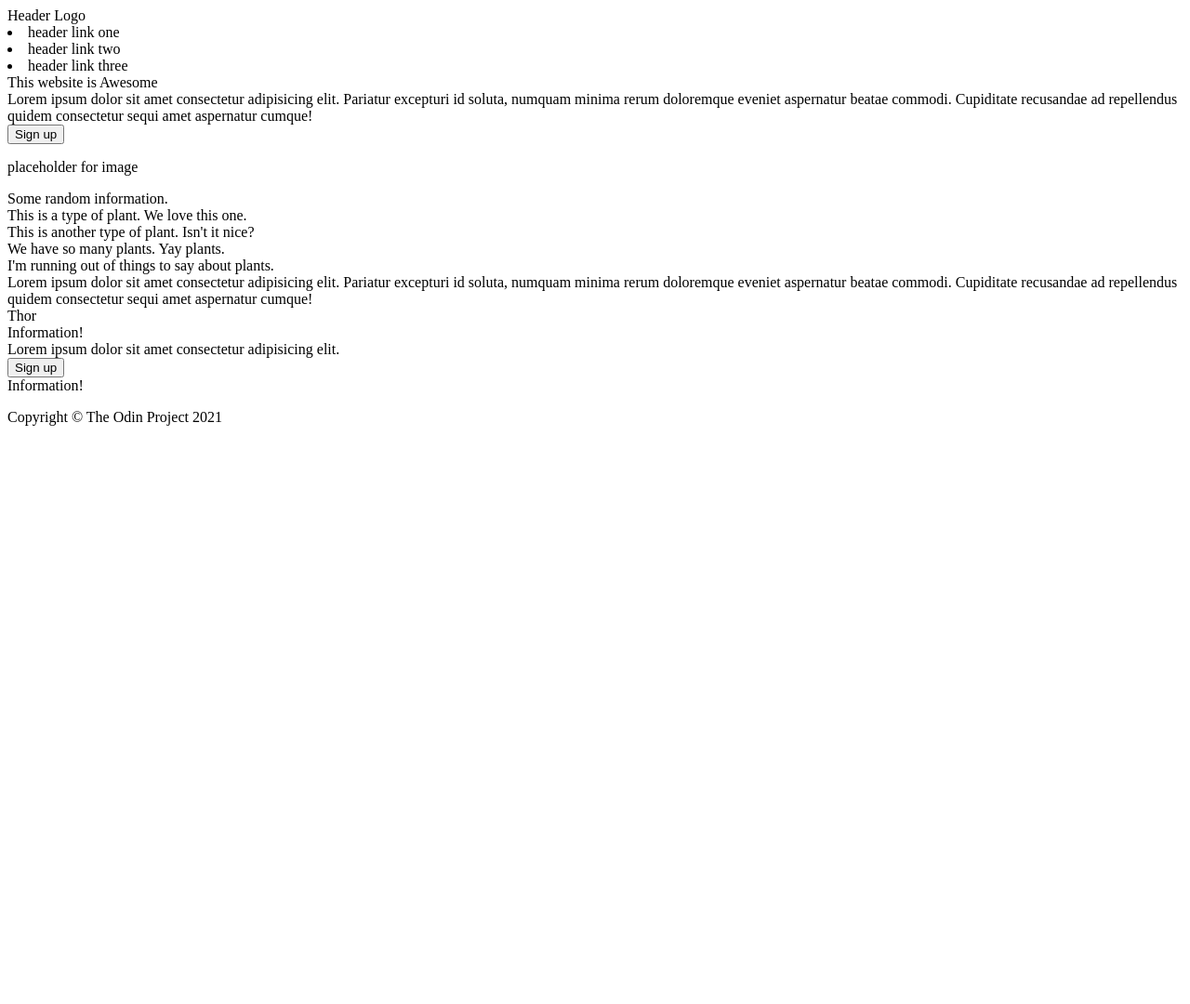
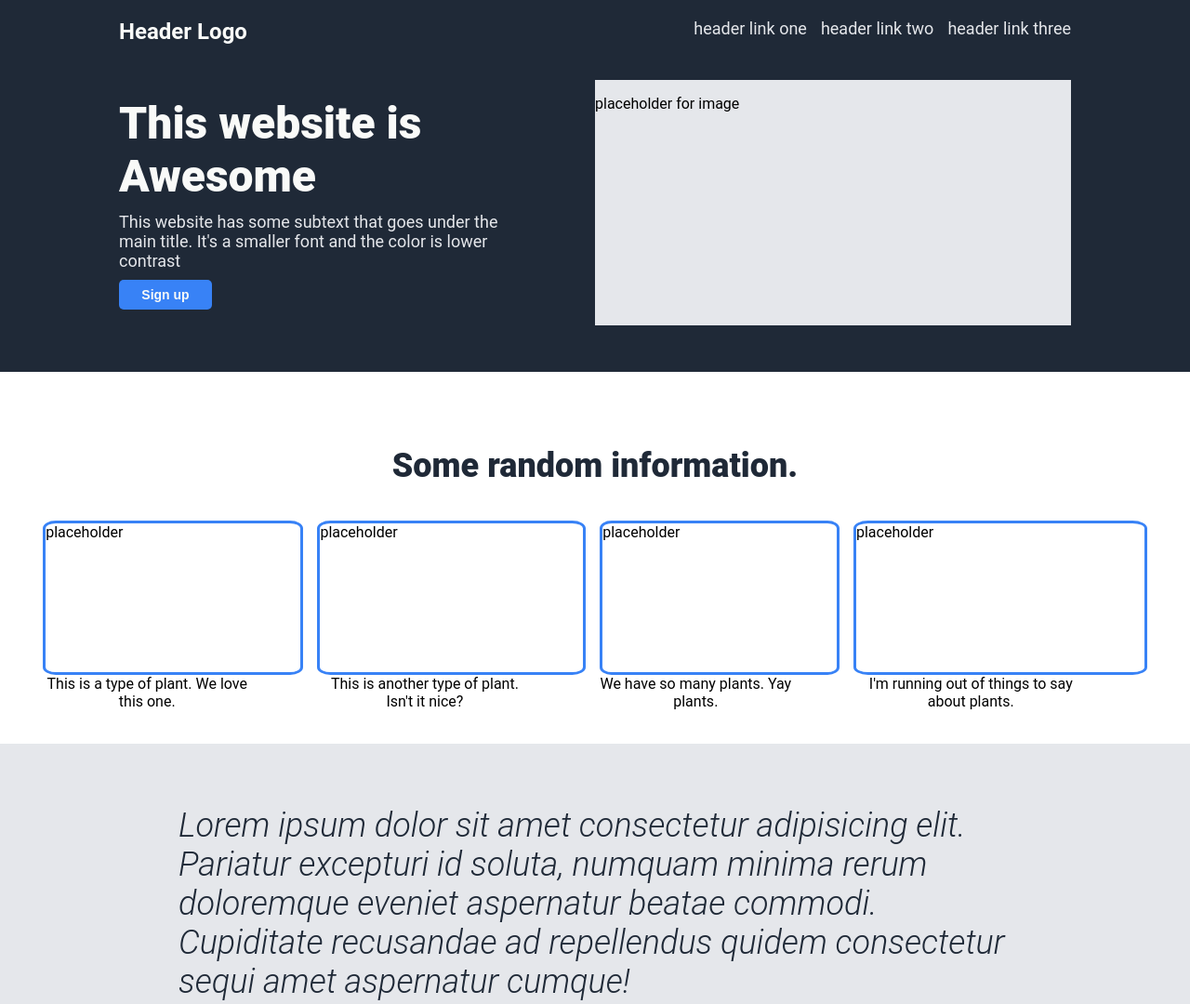
Before and after one commit to danrmoliv/top-landing-page, a plain HTML site: page index.html in a window 1280 px wide. Shown: the top 1080 px of the page at 93% size. Before the commit the page ends 800 px from the top, so only its background shows below. Drawn offline with Linux system fonts and the light colour scheme.

Commit message:
Edit index.html style.css finished initial structure

```diff
--- a/css/style.css
+++ b/css/style.css
@@ -0,0 +1,217 @@
+body {
+    display: flex;
+    flex-direction: column;
+    font-family: 'Roboto', sans-serif;
+    margin: 0px;
+}
+
+.header {
+    display: flex;
+    justify-content: space-between;
+    padding-top: 20px;
+    margin-bottom: auto;
+    flex-grow: 1;
+    flex-basis: 20%;
+}
+
+ul {
+    list-style-type: none;
+    margin: 0;
+    padding: 0;
+    display: flex;
+    justify-content: space-between;
+    gap: 15px;
+
+}
+
+.header .logo{
+    font-size: 24px;
+    color: #F9FAF8;
+    font-weight: bold;
+}
+
+a{
+    text-decoration: none;
+    font-size: 18px;
+    color: #E5E7EB;
+}
+
+.first-section{
+    margin: 0px;
+    background-color: #1F2937;
+    padding-left: 10%;
+    padding-right: 10%;
+    display: flex;
+    flex-direction: column;
+    /* justify-content: space-between; */
+    height: 400px;
+    justify-content: center;
+}
+
+.first-content{
+    display: flex;
+    margin-bottom: 50px;
+    flex-basis: 80%;
+    flex-grow: 4;
+    align-items: center;
+    justify-content: space-between;
+}
+
+.title-content{
+    font-size: 48px;
+    color: #F9FAF8;
+    font-weight: 900;
+}
+
+.first-content .text{
+    font-size: 18px;
+    color: #E5E7EB;
+}
+
+.first-content .left-content{
+    flex-basis: 40%;
+    display: flex;
+    flex-direction: column;
+    justify-content: space-between;
+    gap: 10px
+}
+
+.first-content .right-content{
+    flex-basis: 50%;
+    background-color: #E5E7EB;
+    height: 100%;
+}
+
+.sign-up{
+    background-color: #3882F6;
+    border-radius: 5px;
+    width: 100px;
+    padding: 8px 20px;
+    font-size: 14px;
+    font-weight: bold;
+    color: #F9FAF8;
+    border-style: none;
+    height: 32px;
+}
+
+
+.second-section{
+    margin: 0px;
+    display: flex;
+    flex-direction: column;
+    justify-content: space-between;
+    height: 400px;
+    justify-content: center;
+    align-items: center;
+}
+
+.second-section .title{
+    font-size: 36px;
+    color: #1F2937;
+    font-weight: 900;
+    align-items: flex-start;
+    height: 20%;
+}
+
+.img-container{
+    height: 40%;
+    display: flex;
+    justify-content: center;
+    gap: 15px;
+}
+
+.img-container .text{
+    width: 80%;
+    flex-basis: auto;
+    text-align: center;
+    align-items: center;
+}
+
+.info .photo-info{
+    /* flex-basis: 80px; */
+    align-items: center;
+    border-color: #3882F6;
+    border-style: solid;
+    border-radius: 5%;
+    height: 100%;
+}
+
+.third-section{
+    background-color: #E5E7EB;
+    height: 400px;
+    display: flex;
+    flex-direction: column;
+    justify-content: center;
+    align-items: center;
+    gap: 15px;
+}
+
+.third-section .text-msg{
+    font-size: 36px;
+    color: #1F2937;
+    font-weight: 300;
+    /* width: 70%; */
+    margin-right: 15%;
+    margin-left: 15%;
+
+}
+
+.third-section .author-msg {
+    font-size: 36px;
+    color: #1F2937;
+    font-weight: bold;
+    margin-right: 15%;
+    align-self:self-end;
+}
+
+.fourth-section{
+    height: 300px;
+    display: flex;
+    justify-content: center;
+    align-items: center;
+    color: #F9FAF8;
+}
+
+.fourth-section .card{
+    background-color: #3882F6;
+    width: 80%;
+    height: 40%;
+    display: flex;
+    justify-content: center;
+    align-items: center;
+    /* padding: 15px; */
+}
+
+.fourth-section .sign-up{
+    border-color: #F9FAF8;
+    border-style: solid;
+    margin-left: auto;
+    margin-right: 10%;
+}
+
+.fourth-section .left-content{
+    margin-left: 10%;
+    display: flex;
+    flex-direction: column;
+    justify-content: center;
+    gap: 5px;
+}
+
+.fourth-section .left-content .title{
+    font-size: 20px;
+    font-weight: bold;
+}
+
+/* do not edit this footer */
+.footer {
+  /* position: fixed; */
+  bottom: 0;
+  left: 0;
+  right: 0;
+  height: 52px;
+  display: flex;
+  align-items: center;
+  justify-content: center;
+  background: #1F2937;
+  color: #E5E7EB;
+}
--- a/index.html
+++ b/index.html
@@ -17,11 +17,11 @@
             <div class="logo">Header Logo</div>
 
             <div class="menu">
-                <ui>
-                    <li>header link one</li>
-                    <li>header link two</li>
-                    <li>header link three</li>
-                </ui>
+                <ul>
+                    <li><a href="#">header link one</a></li>
+                    <li><a href="#">header link two</a></li>
+                    <li><a href="#">header link three</a></li>
+                </ul>
             </div>
 
         </div>
@@ -31,7 +31,7 @@
             <div class="left-content">
 
                 <div class="title-content">This website is Awesome</div>
-                <div class="text">Lorem ipsum dolor sit amet consectetur adipisicing elit. Pariatur excepturi id soluta, numquam minima rerum doloremque eveniet aspernatur beatae commodi. Cupiditate recusandae ad repellendus quidem consectetur sequi amet aspernatur cumque!</div>
+                <div class="text">This website has some subtext that goes under the main title. It's a smaller font and the color is lower contrast</div>
                 <button class="sign-up">Sign up</button>
 
             </div>
@@ -51,22 +51,22 @@
         <div class="img-container">
             <div class="info">
                 <!-- <img src="" alt="barberry"> -->
-                 <div class="photo-info"></div>
+                <div class="photo-info">placeholder</div>
                 <div class="text">This is a type of plant. We love this one.</div>
             </div>
             <div class="info">
                 <!-- <img src="" alt="chili"> -->
-                <div class="photo-info"></div>
+                <div class="photo-info">placeholder</div>
                 <div class="text">This is another type of plant. Isn't it nice?</div>
             </div>
             <div class="info">
                 <!-- <img src="" alt="pepper"> -->
-                <div class="photo-info"></div>
+                <div class="photo-info">placeholder</div>
                 <div class="text">We have so many plants. Yay plants.</div>
             </div>
             <div class="info">
                 <!-- <img src="" alt="saffron"> -->
-                 <div class="photo-info"></div>
+                 <div class="photo-info">placeholder</div>
                 <div class="text">I'm running out of things to say about plants.</div>
             </div>
         </div>
@@ -74,21 +74,21 @@
     </div>
 
     <div class="third-section">
-        <div class="text-msg">Lorem ipsum dolor sit amet consectetur adipisicing elit. Pariatur excepturi id soluta, numquam minima rerum doloremque eveniet aspernatur beatae commodi. Cupiditate recusandae ad repellendus quidem consectetur sequi amet aspernatur cumque!</div>
-        <div class="author-msg">Thor</div>
+        <div class="text-msg"><em>Lorem ipsum dolor sit amet consectetur adipisicing elit. Pariatur excepturi id soluta, numquam minima rerum doloremque eveniet aspernatur beatae commodi. Cupiditate recusandae ad repellendus quidem consectetur sequi amet aspernatur cumque!</em></div>
+        <div class="author-msg">- Thor, God of Thunder</div>
     </div>
 
     <div class="fourth-section">
-        <div class="left-content">
-            <div class="title">Information!</div>
-            <div class="subtitle">Lorem ipsum dolor sit amet consectetur adipisicing elit.</div>
+        <div class="card">
+            <div class="left-content">
+                <div class="title">Call to action it's time!</div>
+                <div class="subtitle">Sign up for our product by clicking that button right over there!</div>
+            </div>
+            <button class="sign-up">Sign up</button>
         </div>
-        <button class="sign-up">Sign up</button>
-
     </div>
 
     <div class="footer">
-        <div class="title">Information!</div>
         <p>Copyright © The Odin Project 2021</p>
     </div>
 
```
